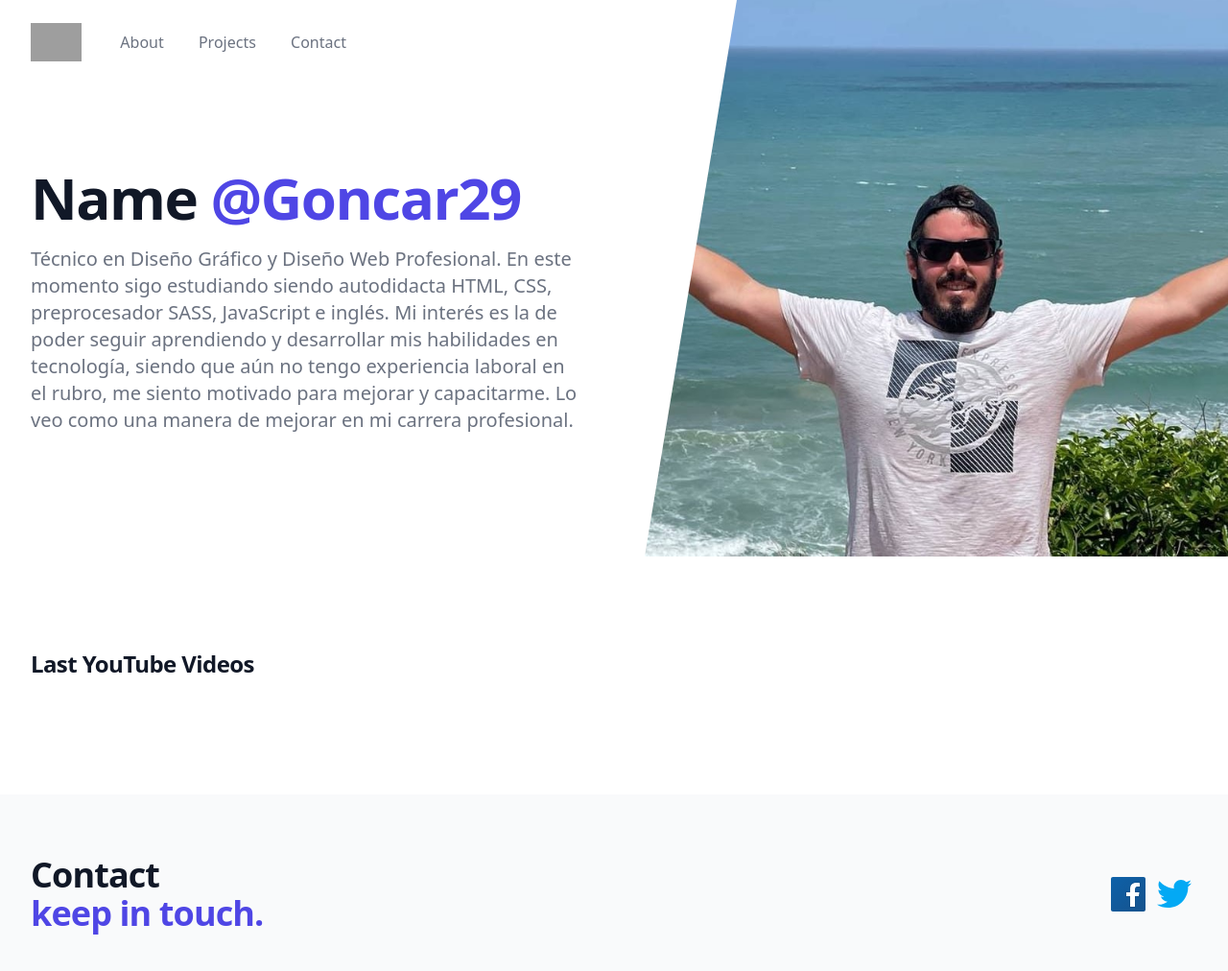
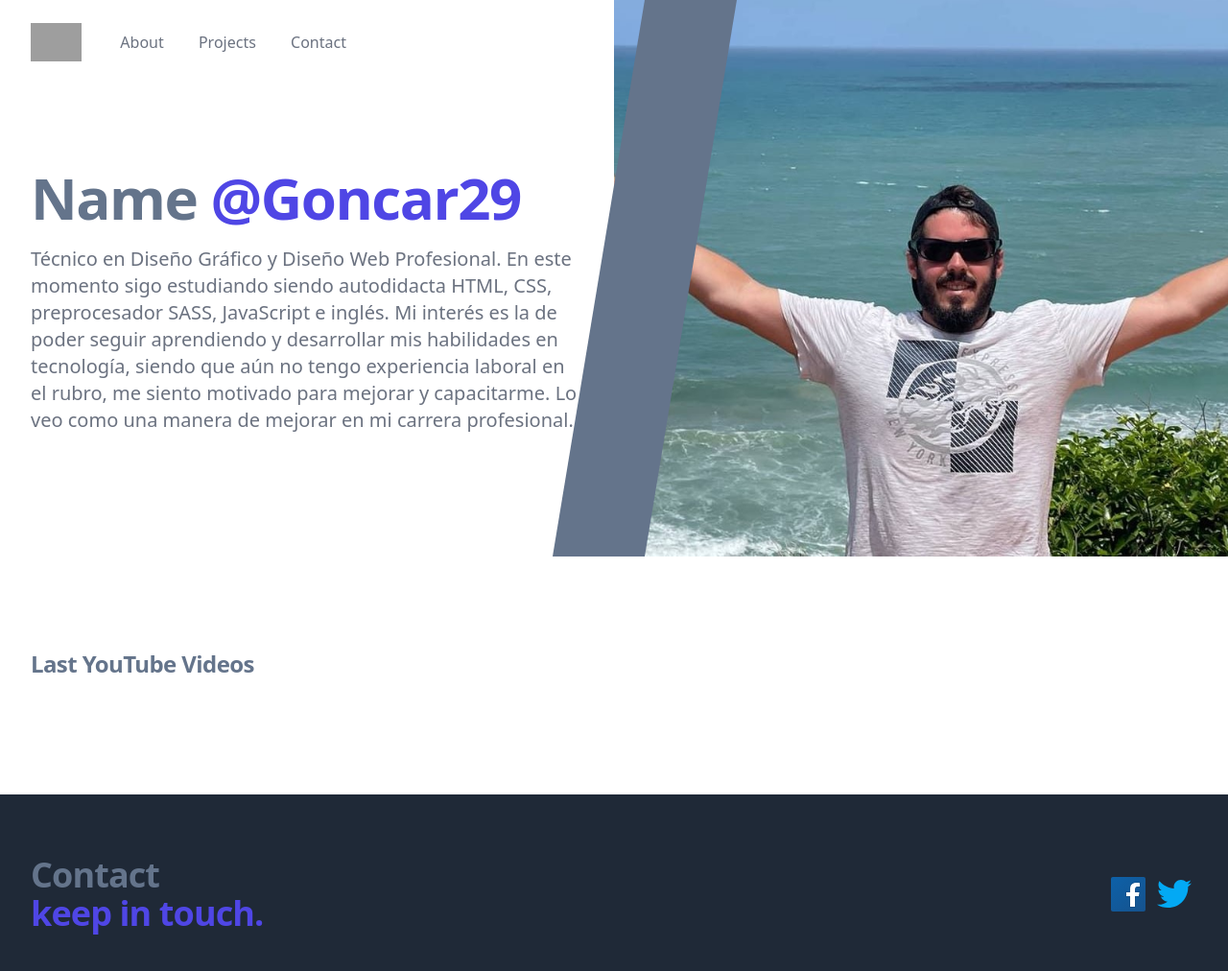
Before and after one commit to Goncar29/async-landing, a website: page src/index.html in a window 1280 px wide. Shown: the whole page at 96% size. Drawn offline with nearby package versions, Linux system fonts and the light colour scheme; no server answers; grey boxes are pictures that could not be loaded.

Commit message:
Cambios en el diseño

```diff
--- a/src/assets/main.js
+++ b/src/assets/main.js
@@ -26,10 +26,10 @@ async function fetchData(urlAPI) {
             <div class="group relative">
                 <div
                         class="w-full bg-gray-200 aspect-w-1 aspect-h-1 rounded-md overflow-hidden group-hover:opacity-75 lg:aspect-none">
-                        <img src="${video.snippet.thumbnails.high.url}" alt="${video.snippet.description}" class="w-full">
+                        <img src="${video.snippet.thumbnails.high.url}" alt="${video.snippet.description}" class="w-full ">
                 </div>
                 <div class="mt-4 flex justify-between">
-                        <h3 class="text-sm text-gray-700">
+                        <h3 class="text-sm text-gray-50">
                             <span aria-hidden="true" class="absolute inset-0"></span>
                             ${video.snippet.title}
                         </h3>
--- a/src/index.html
+++ b/src/index.html
@@ -8,11 +8,11 @@
     <script defer src="./assets/main.js"></script>
 </head>
 
-<body>
-    <div class="relative bg-white overflow-hidden">
+<body class="antialiased text-slate-500 dark:text-slate-400 bg-white dark:bg-slate-900">
+    <div class="relative dark:bg-slate-800 overflow-hidden">
         <div class="max-w-7xl mx-auto">
-            <div class="relative z-10 pb-8 bg-white sm:pb-16 md:pb-20 lg:max-w-2xl lg:w-full lg:pb-28 xl:pb-32">
-                    <svg class="hidden lg:block absolute right-0 inset-y-0 h-full w-48 text-white transform translate-x-1/2"
+            <div class="relative z-10 pb-8 dark:bg-slate-800 sm:pb-16 md:pb-20 lg:max-w-2xl lg:w-full lg:pb-28 xl:pb-32">
+                    <svg class="hidden lg:block absolute right-0 inset-y-0 h-full w-48 text-slate-500 transform translate-x-1/2"
                         fill="currentColor" viewBox="0 0 100 100" preserveAspectRatio="none" aria-hidden="true">
                         <polygon points="50,0 100,0 50,100 0,100" />
                     </svg>
@@ -28,9 +28,9 @@
                                             </div>
                                     </div>
                                     <div class="hidden md:block md:ml-10 md:pr-4 md:space-x-8">
-                                            <a href="#" class="font-medium text-gray-500 hover:text-gray-900">About</a>
-                                            <a href="#" class="font-medium text-gray-500 hover:text-gray-900">Projects</a>
-                                            <a href="#" class="font-medium text-gray-500 hover:text-gray-900">Contact</a>
+                                            <a href="#" class="font-medium text-gray-500 hover:dark:text-white">About</a>
+                                            <a href="#" class="font-medium text-gray-500 hover:dark:text-white">Projects</a>
+                                            <a href="#" class="font-medium text-gray-500 hover:dark:text-white">Contact</a>
                                     </div>
                                 </nav>
                         </div>
@@ -38,7 +38,7 @@
 
                     <main class="mt-10 mx-auto max-w-7xl px-4 sm:mt-12 sm:px-6 md:mt-16 lg:mt-20 lg:px-8 xl:mt-28">
                         <div class="sm:text-center lg:text-left">
-                                <h1 class="text-4xl tracking-tight font-extrabold text-gray-900 sm:text-5xl md:text-6xl">
+                                <h1 class="text-4xl tracking-tight font-extrabold dark:text-white sm:text-5xl md:text-6xl">
                                     <span class="block xl:inline">Name</span>
                                     <span class="block text-indigo-600 xl:inline">@Goncar29</span>
                                 </h1>
@@ -60,17 +60,17 @@
                 src="../src/img/img.jpg" alt="">
         </div>
     </div>
-    <div class="bg-white">
+    <div class="">
             <div class="max-w-2xl mx-auto py-16 px-4 sm:py-24 sm:px-6 lg:max-w-7xl lg:px-8">
-                <h2 class="text-2xl font-extrabold tracking-tight text-gray-900">Last YouTube Videos</h2>
+                <h2 class="text-2xl font-extrabold tracking-tight dark:text-white">Last YouTube Videos</h2>
                 <div class="mt-6 grid grid-cols-1 gap-y-10 gap-x-6 sm:grid-cols-2 lg:grid-cols-4 xl:gap-x-8" id="content">
                     <!-- content -->
                 </div>
             </div>
     </div>
-    <div class="bg-gray-50">
+    <div class="bg-gray-800">
             <div class="max-w-7xl mx-auto py-12 px-4 sm:px-6 lg:py-16 lg:px-8 lg:flex lg:items-center lg:justify-between">
-                <h2 class="text-3xl font-extrabold tracking-tight text-gray-900 sm:text-4xl">
+                <h2 class="text-3xl font-extrabold tracking-tight dark:text-white sm:text-4xl">
                         <span class="block">Contact</span>
                         <span class="block text-indigo-600">keep in touch.</span>
                 </h2>
```
